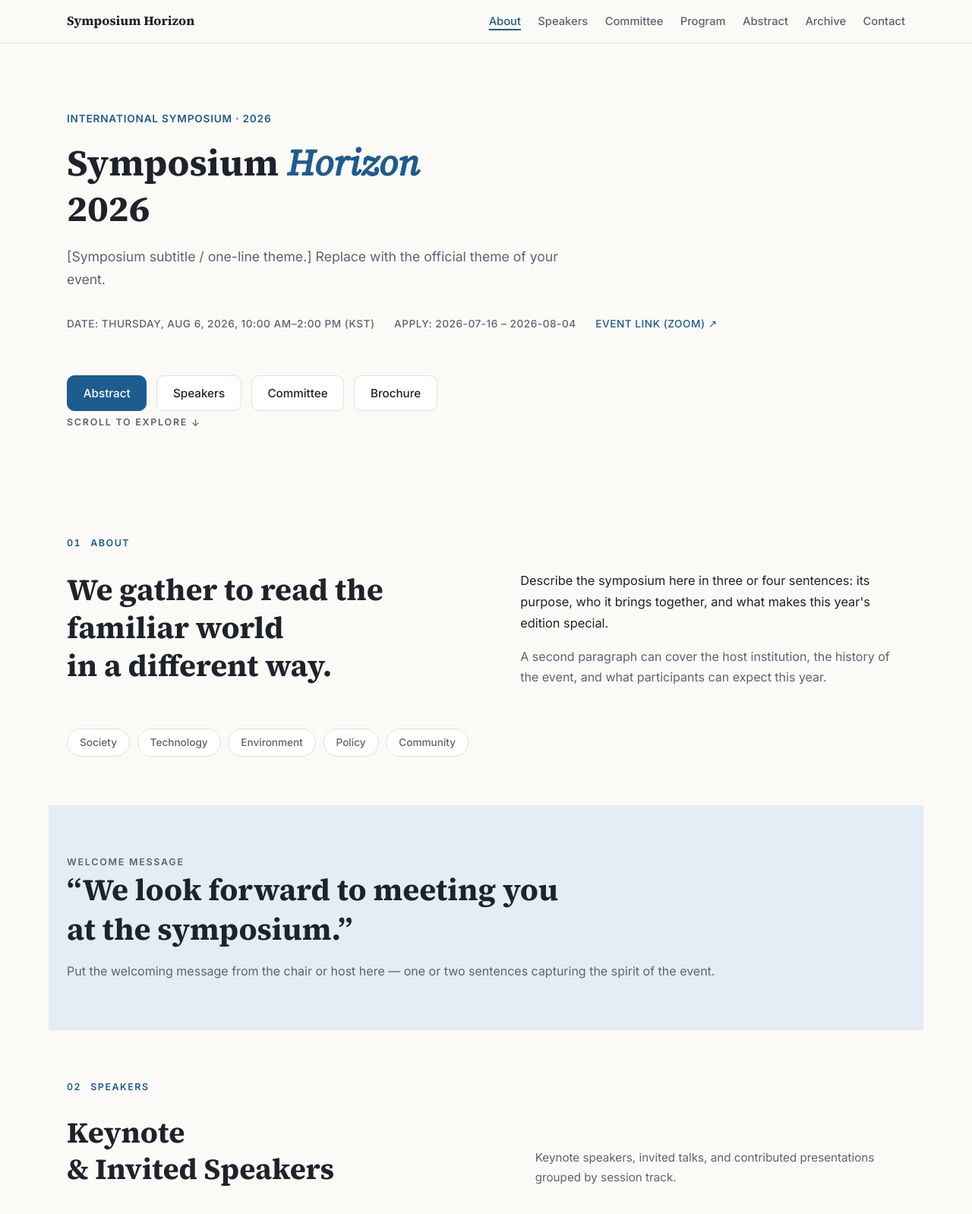
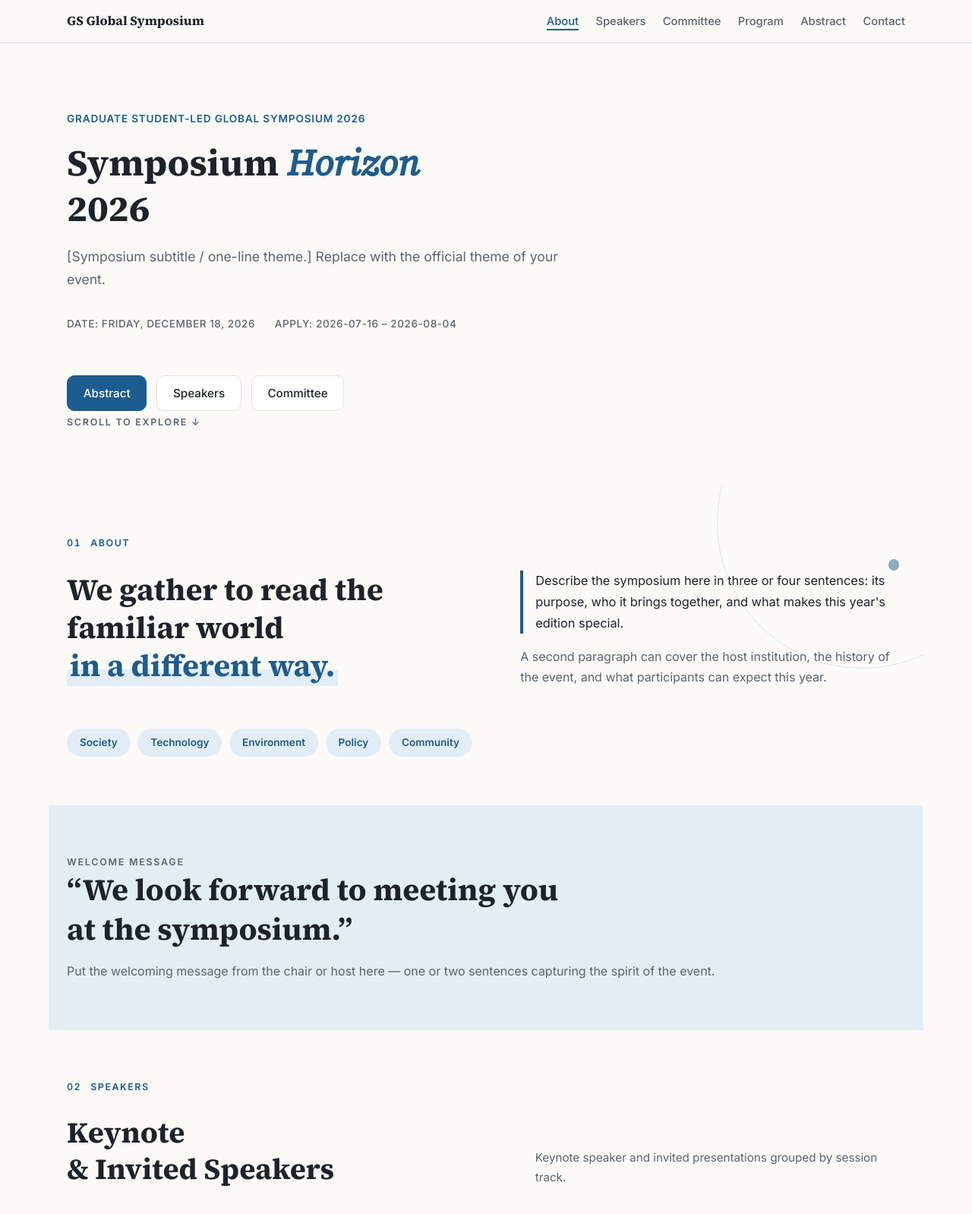
Before and after one commit to siring410/example-test-page, a plain HTML site: page index.html in a window 1280 px wide. Shown: the top 1598 px of the page at 76% size. Drawn offline with Linux system fonts and the light colour scheme.

Commit message:
Remove Archive, update speakers/committee counts, Dec 18 2026 date, emphasize About

```diff
--- a/index.html
+++ b/index.html
@@ -3,8 +3,8 @@
 <head>
   <meta charset="UTF-8" />
   <meta name="viewport" content="width=device-width, initial-scale=1.0" />
-  <title>SYMPOSIUM HORIZON 2026</title>
-  <meta name="description" content="International Symposium — placeholder title. Abstracts, speakers, and organizing committee." />
+  <title>Graduate Student-led Global Symposium 2026</title>
+  <meta name="description" content="Graduate Student-led Global Symposium 2026 — abstracts, speakers, and organizing committee." />
   <link rel="preconnect" href="https://fonts.googleapis.com" />
   <link rel="preconnect" href="https://fonts.gstatic.com" crossorigin />
   <link href="https://fonts.googleapis.com/css2?family=Source+Serif+4:ital,wght@0,400;0,600;0,700;1,400&family=Inter:wght@400;500;600&display=swap" rel="stylesheet" />
@@ -14,7 +14,7 @@
 
   <header class="site-header">
     <nav class="nav">
-      <a class="nav-brand" href="#top">Symposium Horizon</a>
+      <a class="nav-brand" href="#top">GS Global Symposium</a>
       <button class="nav-toggle" aria-label="Open menu" aria-expanded="false">&#9776;</button>
       <ul class="nav-links">
         <li><a href="#about">About</a></li>
@@ -22,7 +22,6 @@
         <li><a href="#committee">Committee</a></li>
         <li><a href="#program">Program</a></li>
         <li><a href="#abstract">Abstract</a></li>
-        <li><a href="#archive">Archive</a></li>
         <li><a href="#contact">Contact</a></li>
       </ul>
     </nav>
@@ -32,22 +31,20 @@
 
     <!-- ================= HERO ================= -->
     <section class="hero">
-      <p class="hero-kicker">International Symposium &middot; 2026</p>
+      <p class="hero-kicker">Graduate Student-led Global Symposium 2026</p>
       <h1>Symposium <em>Horizon</em><br />2026</h1>
       <p class="hero-lead">
         [Symposium subtitle / one-line theme.] Replace with the official theme
         of your event.
       </p>
       <div class="hero-meta">
-        <span>Date: Thursday, Aug 6, 2026, 10:00 AM&ndash;2:00 PM (KST)</span>
+        <span>Date: Friday, December 18, 2026</span>
         <span>Apply: 2026-07-16 &ndash; 2026-08-04</span>
-        <span><a href="#" rel="noopener">Event Link (Zoom) &nearr;</a></span>
       </div>
       <div class="hero-actions">
         <a class="btn btn-primary" href="#abstract">Abstract</a>
         <a class="btn" href="#speakers">Speakers</a>
         <a class="btn" href="#committee">Committee</a>
-        <a class="btn" href="#archive">Brochure</a>
       </div>
       <a class="scroll-hint" href="#about">SCROLL TO EXPLORE <span aria-hidden="true">&darr;</span></a>
     </section>
@@ -89,8 +86,7 @@
       <div class="section-label"><span>02</span> Speakers</div>
       <div class="section-heading">
         <h2>Keynote<br />&amp; Invited Speakers</h2>
-        <p>Keynote speakers, invited talks, and contributed presentations
-           grouped by session track.</p>
+        <p>Keynote speaker and invited presentations grouped by session track.</p>
       </div>
 
       <h3 class="track-heading">Keynote Speaker</h3>
@@ -255,24 +251,6 @@
       </ol>
     </section>
 
-    <!-- ================= ARCHIVE ================= -->
-    <section id="archive" class="section">
-      <div class="section-label"><span>06</span> Archive</div>
-      <div class="archive-grid">
-        <div class="archive-heading">
-          <h2>Open<br />Archive</h2>
-          <p>Link the symposium brochure, recorded sessions, photos, and past
-             editions here.</p>
-        </div>
-        <div class="archive-links">
-          <a href="#"><span>01</span><strong>Symposium Brochure</strong><small>PDF &middot; Coming soon</small></a>
-          <a href="#"><span>02</span><strong>Session Recordings</strong><small>Video &middot; Coming soon</small></a>
-          <a href="#"><span>03</span><strong>Photo Album</strong><small>Photos &middot; Coming soon</small></a>
-          <a href="#"><span>04</span><strong>Past Editions</strong><small>Archive &middot; Coming soon</small></a>
-        </div>
-      </div>
-    </section>
-
     <!-- ================= CONTACT ================= -->
     <section id="contact" class="contact section-accent">
       <p class="statement-kicker">Get in Touch</p>
--- a/style.css
+++ b/style.css
@@ -247,7 +247,41 @@ img { max-width: 100%; }
 }
 
 /* ---------- About ---------- */
+#about {
+  position: relative;
+  overflow: hidden;
+}
+
+/* decorative rings, echoing the orbit graphic of the reference site */
+#about::before {
+  content: "";
+  position: absolute;
+  top: -9rem;
+  right: -7rem;
+  width: 24rem;
+  height: 24rem;
+  border: 1.5px solid var(--accent);
+  border-radius: 50%;
+  opacity: 0.14;
+  pointer-events: none;
+}
+
+#about::after {
+  content: "";
+  position: absolute;
+  top: 6rem;
+  right: 2rem;
+  width: 0.9rem;
+  height: 0.9rem;
+  background: var(--accent);
+  border-radius: 50%;
+  opacity: 0.5;
+  pointer-events: none;
+}
+
 .intro-grid {
+  position: relative;
+  z-index: 1;
   display: grid;
   grid-template-columns: minmax(0, 1.1fr) minmax(0, 1fr);
   gap: 2.5rem;
@@ -260,24 +294,44 @@ img { max-width: 100%; }
   margin: 0;
 }
 
-.intro-copy .lead { color: var(--ink); font-size: 1.02rem; }
+/* emphasized words: accent color + marker-style highlight */
+.intro-grid h2 strong {
+  color: var(--accent);
+  background: linear-gradient(transparent 60%, var(--accent-soft) 60%);
+  padding: 0 0.1em;
+}
+
+.intro-copy .lead {
+  color: var(--ink);
+  font-size: 1.02rem;
+  border-left: 4px solid var(--accent);
+  padding-left: 1rem;
+}
 .intro-copy p { color: var(--muted); }
 .intro-copy p:first-child { margin-top: 0; }
 
 .keywords {
+  position: relative;
+  z-index: 1;
   display: flex;
   flex-wrap: wrap;
   gap: 0.6rem;
 }
 
 .keywords span {
-  border: 1px solid var(--line);
-  background: var(--card);
+  border: 1px solid transparent;
+  background: var(--accent-soft);
   border-radius: 999px;
   padding: 0.35rem 1rem;
   font-size: 0.85rem;
-  font-weight: 500;
-  color: var(--muted);
+  font-weight: 600;
+  color: var(--accent);
+  transition: transform 0.15s ease, box-shadow 0.15s ease;
+}
+
+.keywords span:hover {
+  transform: translateY(-2px);
+  box-shadow: 0 4px 12px rgba(29, 92, 143, 0.18);
 }
 
 /* ---------- Statement & Contact (accent band) ---------- */
@@ -435,51 +489,6 @@ img { max-width: 100%; }
 .timeline h3 { font-size: 1.05rem; margin: 0 0 0.2rem; }
 .timeline p { color: var(--muted); font-size: 0.92rem; margin: 0; }
 
-/* ---------- Archive ---------- */
-.archive-grid {
-  display: grid;
-  grid-template-columns: minmax(0, 1.1fr) minmax(0, 1fr);
-  gap: 2.5rem;
-  align-items: start;
-}
-
-.archive-heading h2 {
-  font-size: clamp(1.6rem, 3.4vw, 2.4rem);
-  margin: 0 0 0.8rem;
-}
-
-.archive-heading p { color: var(--muted); margin: 0; }
-
-.archive-links { display: grid; gap: 0.8rem; }
-
-.archive-links a {
-  display: grid;
-  grid-template-columns: 2.4rem minmax(0, 1fr) auto;
-  gap: 1rem;
-  align-items: center;
-  background: var(--card);
-  border: 1px solid var(--line);
-  border-radius: var(--radius);
-  padding: 1rem 1.2rem;
-  color: var(--ink);
-  transition: box-shadow 0.15s ease, transform 0.15s ease;
-}
-.archive-links a:hover {
-  text-decoration: none;
-  box-shadow: 0 6px 18px rgba(30, 35, 43, 0.08);
-  transform: translateY(-2px);
-}
-
-.archive-links span {
-  font-family: var(--font-serif);
-  font-weight: 700;
-  color: var(--accent);
-}
-
-.archive-links strong { font-weight: 600; }
-
-.archive-links small { color: var(--muted); font-size: 0.8rem; }
-
 /* ---------- Team ---------- */
 .team-grid {
   display: grid;
@@ -580,7 +589,6 @@ img { max-width: 100%; }
 @media (max-width: 860px) {
   .intro-grid,
   .section-heading,
-  .archive-grid { grid-template-columns: 1fr; gap: 1.2rem; }
 
   .research-card { grid-template-columns: 2.4rem minmax(0, 1fr); }
   .card-arrow { display: none; }
@@ -590,8 +598,6 @@ img { max-width: 100%; }
   .keynote-card { grid-template-columns: 1fr; }
   .portrait-lg { max-width: 14rem; }
 
-  .archive-links a { grid-template-columns: 1.8rem minmax(0, 1fr); }
-  .archive-links small { display: none; }
 
   .nav-toggle { display: block; }
 
```
